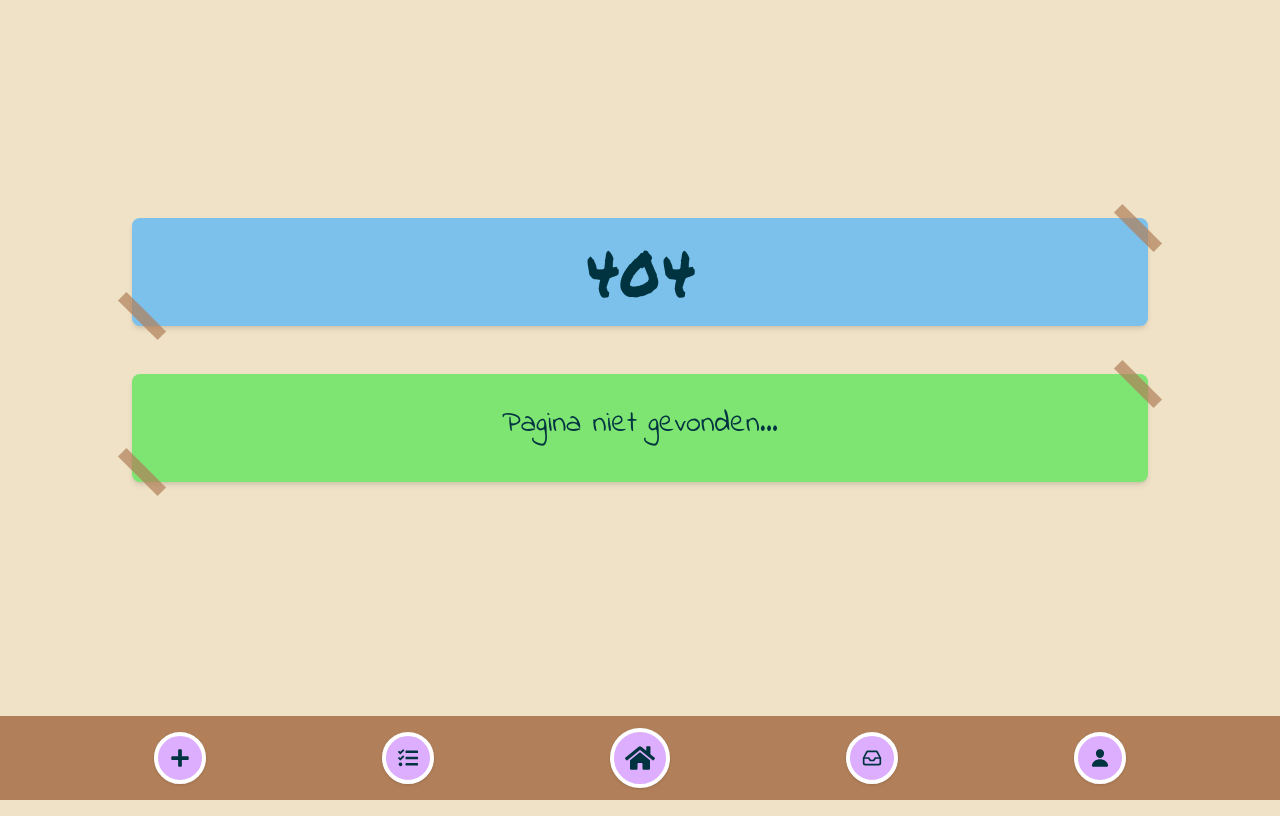
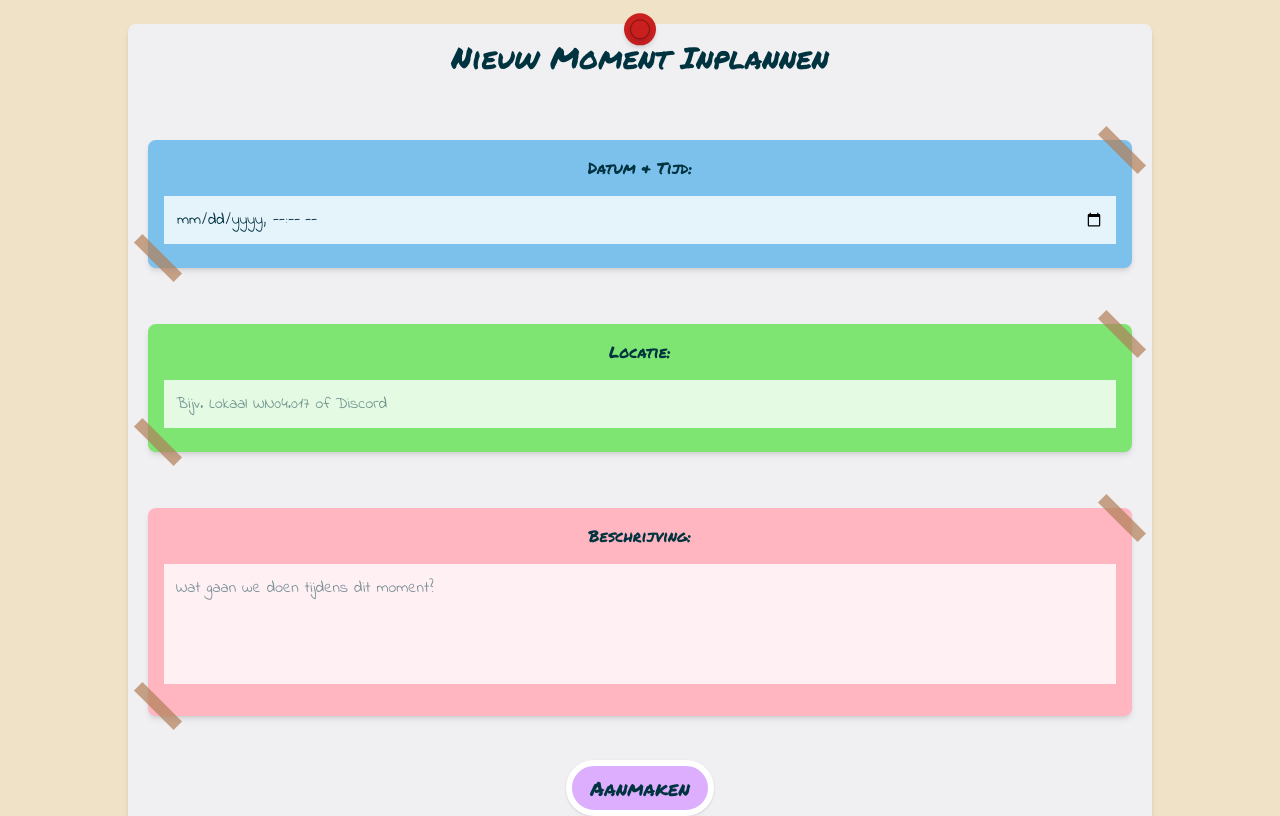
Before and after one commit to dingoskye/tle8-startup, a React (Vite) app in the folder front-end/: page /moment-aanmaken/1 in a window 1280 px wide. Before the commit this address had no page. Shown: the top 816 px of the page. Built offline with nearby package versions, Linux system fonts and the light colour scheme.

Commit message:
Creating moment form is bug free now
Took 49 minutes

```diff
--- a/front-end/src/App.jsx
+++ b/front-end/src/App.jsx
@@ -35,7 +35,7 @@ function App() {
                 <Route path="/hoofdtaak/aanmaken" element={<CreateTask/>}/>
                 <Route path="*" element={<ErrorPage/>}/>
                 <Route path="/subtaak-genereren/:id" element={<Subtask/>}/>
-                <Route path="/moment-aanmaken" element={<CreateMoment/>}/>
+                <Route path="/moment-aanmaken/:id" element={<CreateMoment/>}/>
                 <Route path="/moment/:id" element={<MomentDetails/>}/>
                 <Route path="/laden" element={<Loading/>}/>
 
--- a/front-end/src/pages/create-moment.jsx
+++ b/front-end/src/pages/create-moment.jsx
@@ -11,9 +11,9 @@ function CreateMoment() {
         document.title = "Board-it | Moment aanmaken";
     }, [])
 
-    const { apiFetch } = useApi();
+    const {apiFetch, token} = useApi();
 
-    const { groupId } = useParams();
+    const { id } = useParams();
     const navigate = useNavigate();
 
     // State voor de nieuwe velden: datum, locatie en beschrijving
@@ -65,23 +65,31 @@ function CreateMoment() {
 
         try {
 
-            const data = await apiFetch(`/moment/create`, {
+            const res = await fetch(`http://127.0.0.1:8000/api/moment/create`, {
                 method: "POST",
                 headers: {
                     "Content-Type": "application/json",
                     "Accept": "application/json",
+                    "Authorization": `Bearer ${token}`
                 },
-
                 body: JSON.stringify({
                     ...formData,
-                    group_id: 1
+                    group_id: id
                 }),
             });
+
+            const data = await res.json();
+
+            console.log("Backend response:", data);
+
+            if (!res.ok) {
+                throw new Error(data.message || "Moment aanmaken mislukt");
+            }
 
             console.log("Moment succesvol aangemaakt:", data);
 
             // Moet nog aangepast worden, zodra deze bestaat
-            navigate(`/groepen/${groupId}`);
+            navigate(`/studiegroepen/${id}`);
 
         } catch (err) {
             console.error("Fout bij aanmaken moment:", err.message);
```
Also changed, not shown: 1 other file (tests, documents, lock files or other folders).
